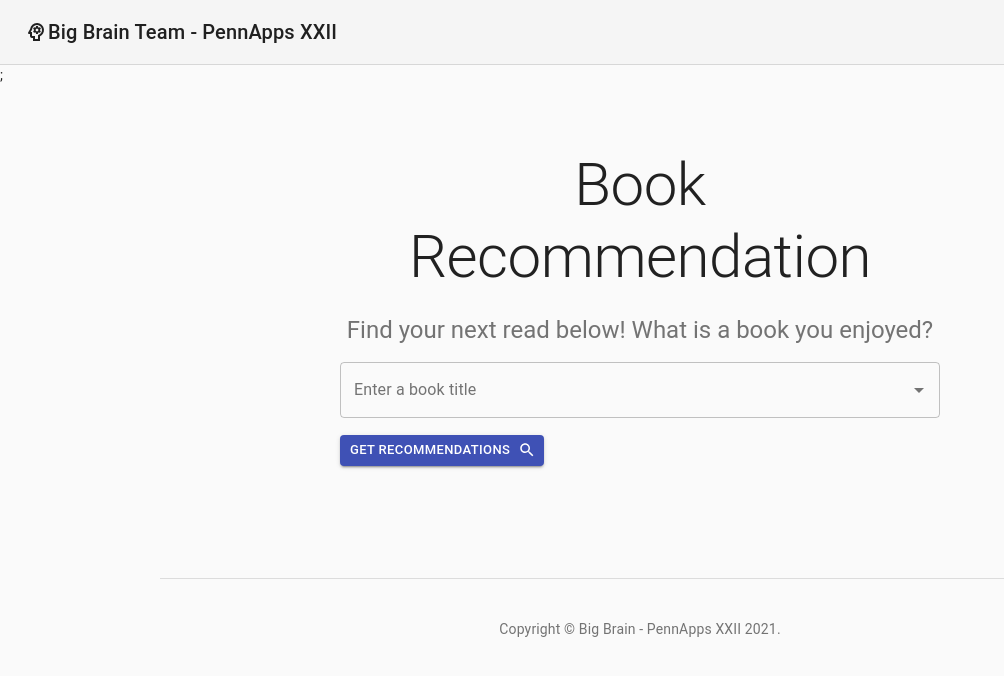
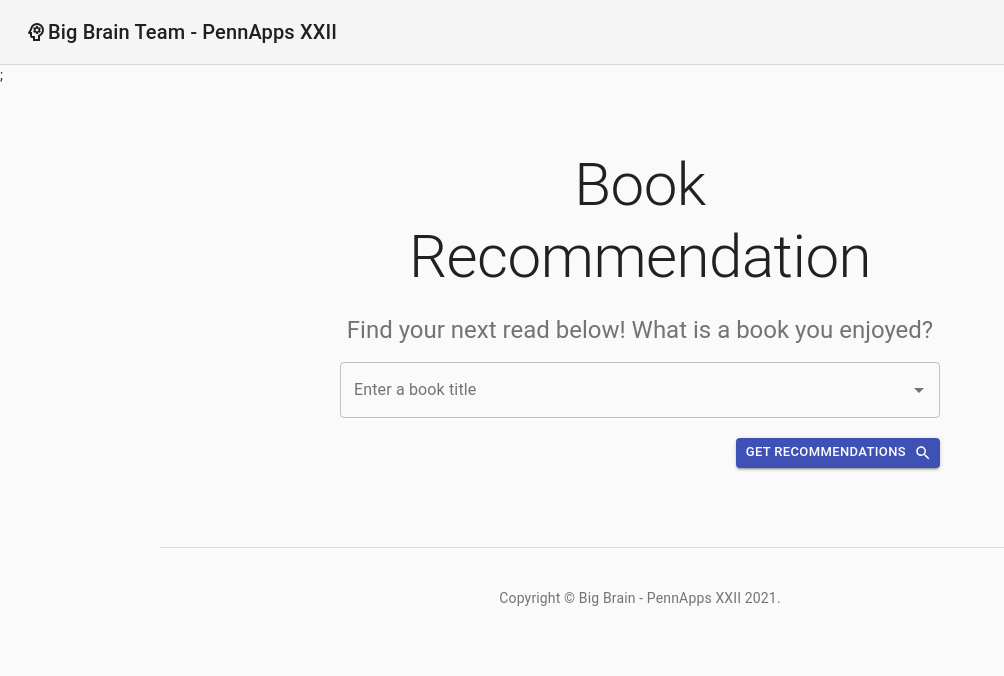
Before and after one commit to jessie1111101/book-recommender, a React (Create React App) app: page / in a window 1280 px wide. Shown: the top 676 px of the page, without its empty margins (0-1004 px from the left). Built offline with nearby package versions, Linux system fonts and the light colour scheme; no server answers.

Commit message:
changed alignment of recommendation button

```diff
--- a/src/App.scss
+++ b/src/App.scss
@@ -1,3 +1,6 @@
 .red-text {
-    color: red;
+	color: red;
 }
+.material-icons.md-48 {
+	font-size: 48px;
+}
--- a/src/Components/RecButton.js
+++ b/src/Components/RecButton.js
@@ -1,24 +1,38 @@
 import React, { Component } from "react";
 
-import { Button } from "@material-ui/core";
+import { makeStyles } from "@material-ui/core/styles";
+import { Box, Button } from "@material-ui/core";
 import SearchIcon from "@material-ui/icons/Search";
 
-class RecButton extends Component {
-	render() {
-		return (
-			<>
+const style = makeStyles({
+	titleItemRight: {
+		color: "white",
+		top: "50%",
+		height: 30,
+		float: "right",
+		position: "relative",
+		transform: "translateY(10%)",
+	},
+});
+
+const RecButton = () => {
+	const classes = style();
+	return (
+		<div>
+			<Box className={classes.titleBar}>
 				<Button
+					className={classes.titleItemRight}
 					variant="contained"
-					onClick={this.handleOnClick}
+					onClick={Component.handleOnClick}
 					color="primary"
 					size="small"
 					endIcon={<SearchIcon />}
 				>
 					Get Recommendations
 				</Button>
-			</>
-		);
-	}
-}
+			</Box>
+		</div>
+	);
+};
 
 export default RecButton;
```
